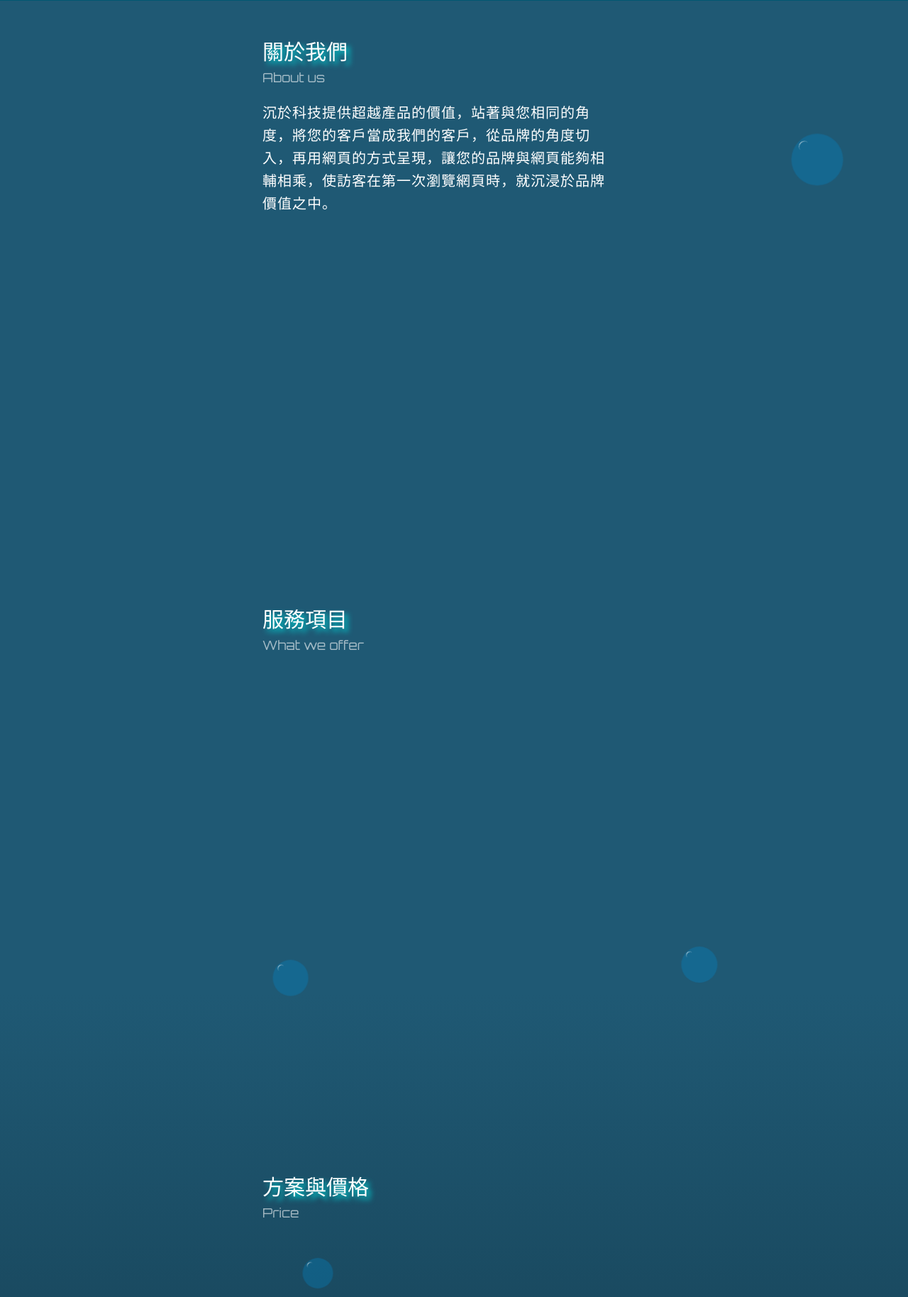
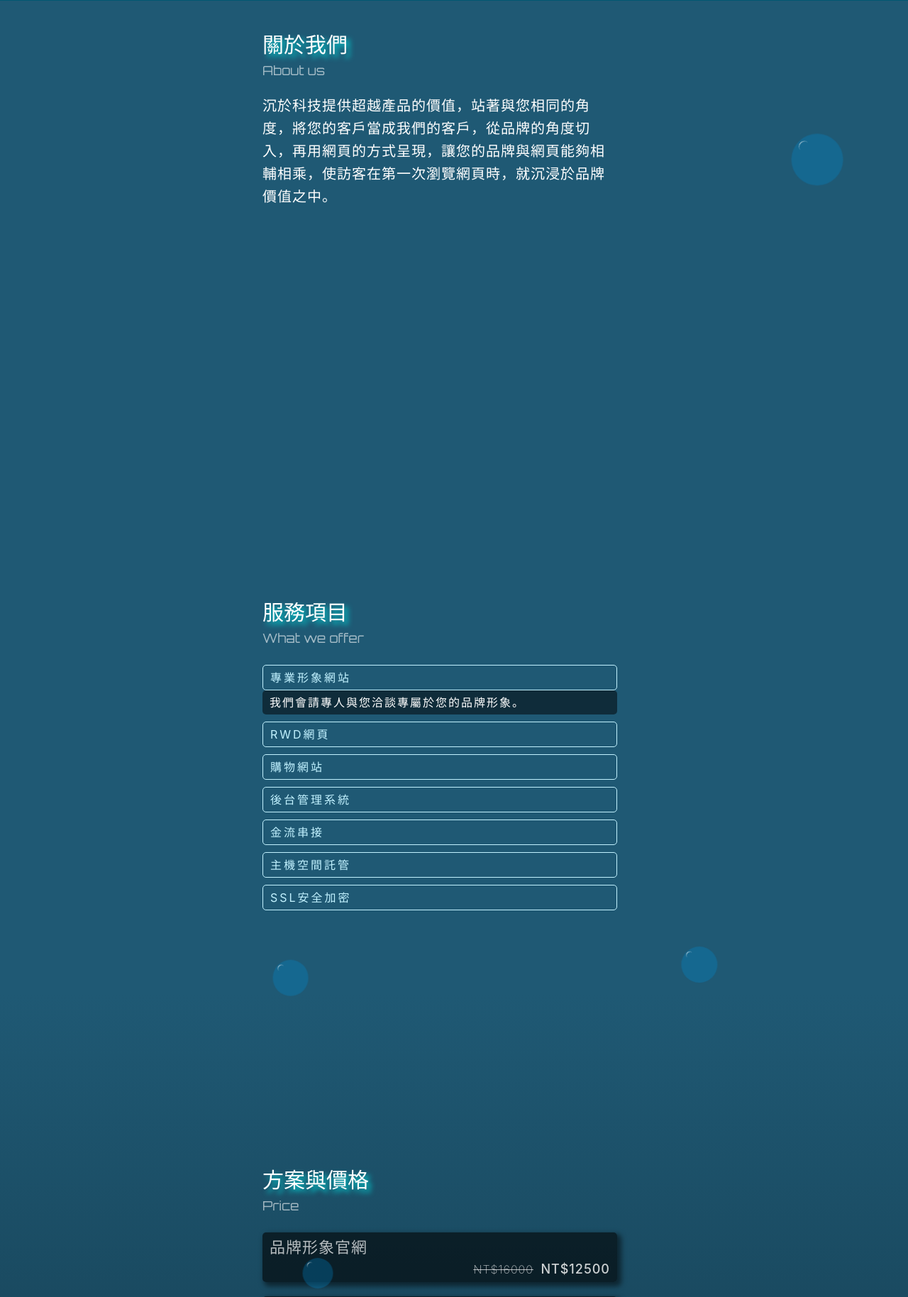
Before and after one commit to c6arliec6en/FishTech, a PHP site: page / in a window 1280 px wide. Shown: the part 799-2627 px from the top of the page at 71% size. Run offline with PHP 8.4, Linux system fonts and the light colour scheme; some libraries are stand-ins or nearby versions.

Commit message:
add price and service section

```diff
--- a/index.html
+++ b/index.html
@@ -27,7 +27,7 @@
   <body data-spy="scroll" data-offset="50" data-target="#sidebar">
     <section id="welcome">
       <div class="fish-wrapper animate__animated animate__fadeInUp">
-        <img src="./images/_4.png" alt="" />
+        <img src="https://i.imgur.com/ME6iWv1.png" alt="" />
         <div class="title">沉於科技</div>
         <div class="subtitle">最懂你需求的軟體設計</div>
       </div>
@@ -82,7 +82,149 @@
           <div class="en-title">
             What we offer
           </div>
-          <div></div>
+          <div class="mt-4">
+            <div class="accordion" id="accordionExample">
+              <div class="list-box">
+                <div
+                  data-toggle="collapse"
+                  data-target="#BusinessWebDesign"
+                  aria-expanded="true"
+                  aria-controls="BusinessWebDesign"
+                  class="list-title"
+                >
+                  專業形象網站
+                </div>
+                <div
+                  id="BusinessWebDesign"
+                  class="collapse show"
+                  data-parent="#accordionExample"
+                >
+                  <div class="box-content">
+                    我們會請專人與您洽談專屬於您的品牌形象。
+                  </div>
+                </div>
+              </div>
+              <div class="list-box">
+                <div
+                  data-toggle="collapse"
+                  data-target="#RWD"
+                  aria-expanded="false"
+                  aria-controls="RWD"
+                  class="list-title"
+                >
+                  RWD網頁
+                </div>
+
+                <div id="RWD" class="collapse" data-parent="#accordionExample">
+                  <div class="box-content">
+                    收縮自如，讓您的訪客不管用手機、平板或電腦都能夠清楚瞭解品牌想闡述的故事。
+                  </div>
+                </div>
+              </div>
+              <div class="list-box">
+                <div
+                  data-toggle="collapse"
+                  data-target="#E-commerce"
+                  aria-expanded="false"
+                  aria-controls="E-commerce"
+                  class="list-title"
+                >
+                  購物網站
+                </div>
+                <div
+                  id="E-commerce"
+                  class="collapse"
+                  data-parent="#accordionExample"
+                >
+                  <div class="box-content">
+                    我們提供 線下轉型線上/線下線上相互串連/純線上 等各種服務。
+                  </div>
+                </div>
+              </div>
+              <div class="list-box">
+                <div
+                  data-toggle="collapse"
+                  data-target="#admin"
+                  aria-expanded="false"
+                  aria-controls="admin"
+                  class="list-title"
+                >
+                  後台管理系統
+                </div>
+                <div
+                  id="admin"
+                  class="collapse"
+                  data-parent="#accordionExample"
+                >
+                  <div class="box-content">
+                    可搭配購物網站，讓商品、資訊能夠依您的需求隨時改變。
+                  </div>
+                </div>
+              </div>
+              <div class="list-box">
+                <div
+                  data-toggle="collapse"
+                  data-target="#MultiplePayment"
+                  aria-expanded="false"
+                  aria-controls="MultiplePayment"
+                  class="list-title"
+                >
+                  金流串接
+                </div>
+
+                <div
+                  id="MultiplePayment"
+                  class="collapse"
+                  data-parent="#accordionExample"
+                >
+                  <div class="box-content">
+                    提供各類型第三方支付串接，例如信用卡、APPLE PAY等等。
+                  </div>
+                </div>
+              </div>
+              <div class="list-box">
+                <div
+                  data-toggle="collapse"
+                  data-target="#Hosting"
+                  aria-expanded="false"
+                  aria-controls="Hosting"
+                  class="list-title"
+                >
+                  主機空間託管
+                </div>
+                <div
+                  id="Hosting"
+                  class="collapse"
+                  data-parent="#accordionExample"
+                >
+                  <div class="box-content">
+                    挑選優質雲端空間放置您專屬的網頁，提供最安全且穩定的服務。
+                  </div>
+                </div>
+              </div>
+              <div class="list-box">
+                <div
+                  data-toggle="collapse"
+                  data-target="#SSL"
+                  aria-expanded="false"
+                  aria-controls="SSL"
+                  class="list-title"
+                >
+                  SSL安全加密
+                </div>
+                <div
+                  id="SSL"
+                  class="collapse"
+                  aria-labelledby="headingThree"
+                  data-parent="#accordionExample"
+                >
+                  <div class="box-content">
+                    增加網站可信度、提升網站SEO
+                  </div>
+                </div>
+              </div>
+            </div>
+          </div>
         </div>
       </section>
       <section id="price">
@@ -92,6 +234,42 @@
           </div>
           <div class="en-title">
             Price
+          </div>
+          <div class="mt-4">
+            <div
+              class="price-box"
+              data-toggle="modal"
+              data-target="#general-web"
+            >
+              <div class="price-title">品牌形象官網</div>
+              <div class="text-right">
+                <span class="high">NT$16000</span>
+                <span class="low">NT$12500</span>
+              </div>
+            </div>
+            <div
+              class="price-box"
+              data-toggle="modal"
+              data-target="#e-com-admin"
+            >
+              <div class="price-title">購物網站＆管理系統</div>
+              <div class="text-right">
+                <span class="high">NT$42000</span>
+                <span class="low">NT$26500</span>
+              </div>
+            </div>
+            <div class="price-box" data-toggle="modal" data-target="#custom">
+              <div class="price-title">全客製化網站</div>
+              <div class="text-right">
+                <span class="low">評估後報價</span>
+              </div>
+            </div>
+          </div>
+          <div class="info">
+            ＊以上皆含半年技術保固支援，後續不收取任何維護費用。
+            <br />
+            <br />
+            ＊如需本公司定期維護與修改網站，將會依據您的需求每年酌收主機托管與網頁修改的費用，詳細資訊請來電洽詢。
           </div>
         </div>
       </section>
@@ -134,6 +312,89 @@
         <div class="bubble-15"></div>
       </div>
     </div>
+
+    <!-- Modal -->
+    <div
+      class="modal fade"
+      id="general-web"
+      tabindex="-1"
+      role="dialog"
+      aria-hidden="true"
+    >
+      <div class="modal-dialog">
+        <div class="modal-content">
+          <div class="modal-header">
+            <h5 class="modal-title">品牌形象官網</h5>
+            <button
+              type="button"
+              class="close"
+              data-dismiss="modal"
+              aria-label="Close"
+            >
+              <span aria-hidden="true">&times;</span>
+            </button>
+          </div>
+          <div class="modal-body">
+            客製化風格套版設計、RWD設計、GA串接、社群媒體串聯、基本後台管理
+          </div>
+        </div>
+      </div>
+    </div>
+
+    <div
+      class="modal fade"
+      id="e-com-admin"
+      tabindex="-1"
+      role="dialog"
+      aria-hidden="true"
+    >
+      <div class="modal-dialog">
+        <div class="modal-content">
+          <div class="modal-header">
+            <h5 class="modal-title">購物網站＆管理系統</h5>
+            <button
+              type="button"
+              class="close"
+              data-dismiss="modal"
+              aria-label="Close"
+            >
+              <span aria-hidden="true">&times;</span>
+            </button>
+          </div>
+          <div class="modal-body">
+            客製化風格、套版購物車設計、RWD設計、金流串接、購物網站專屬後台管理系統
+          </div>
+        </div>
+      </div>
+    </div>
+
+    <div
+      class="modal fade"
+      id="custom"
+      tabindex="-1"
+      role="dialog"
+      aria-hidden="true"
+    >
+      <div class="modal-dialog">
+        <div class="modal-content">
+          <div class="modal-header">
+            <h5 class="modal-title">全客製化網站</h5>
+            <button
+              type="button"
+              class="close"
+              data-dismiss="modal"
+              aria-label="Close"
+            >
+              <span aria-hidden="true">&times;</span>
+            </button>
+          </div>
+          <div class="modal-body">
+            歡迎來電洽詢，沉於科技可為您打造最適合目標客戶的網頁，以及最適合您的操作系統，舉凡特色部落格、預定系統、教學網站等等，只要您有想法，隨時可以跟我們討論！
+          </div>
+        </div>
+      </div>
+    </div>
+
     <script src="main.js"></script>
     <script
       src="https://code.jquery.com/jquery-3.5.1.slim.min.js"
--- a/style.css
+++ b/style.css
@@ -342,11 +342,11 @@ div[class^='bubble-']:after {
 
 .active {
   color: #ffffff !important;
-  text-shadow: 3px 3px 7px darkturquoise;
+  text-shadow: 0px 0px 7px darkturquoise;
 }
 
 .main-content {
-  padding: 50px 70px 50px 30px;
+  padding: 40px 70px 40px 30px;
   max-width: 600px;
   margin: auto;
   position: relative;
@@ -370,5 +370,65 @@ div[class^='bubble-']:after {
   line-height: 1.6;
   letter-spacing: 1px;
   margin-top: 20px;
+  font-weight: 200;
 }
 /*# sourceMappingURL=style.css.map */
+
+.list-box {
+  margin-bottom: 10px;
+}
+
+.list-title {
+  padding: 5px 10px;
+  border: 1px solid;
+  border-radius: 5px;
+  color: #c2f2ff;
+  letter-spacing: 3px;
+  background: transparent;
+  cursor: pointer;
+}
+
+.box-content {
+  letter-spacing: 2px;
+  font-weight: 100;
+  color: #fff;
+  background-color: rgba(0, 0, 0, 0.5);
+  padding: 5px 10px;
+  border-radius: 5px;
+}
+.price-box {
+  background-color: rgba(0, 0, 0, 0.6);
+  border-radius: 5px;
+  padding: 5px 10px;
+  box-shadow: 4px 4px 7px 2px rgba(0, 0, 0, 0.5);
+  cursor: pointer;
+  margin-bottom: 20px;
+  color: rgba(255, 255, 255, 0.7);
+  font-weight: 200;
+  letter-spacing: 1px;
+}
+
+.price-title {
+  font-size: 22px;
+}
+
+.high {
+  text-decoration: line-through;
+}
+
+.low {
+  margin-left: 5px;
+  font-size: 18px;
+  font-weight: 500;
+  color: rgba(255, 255, 255, 0.8);
+}
+
+.modal-content {
+  background-color: rgba(255, 255, 255, 0.9);
+}
+
+.info {
+  font-size: 14px;
+  color: rgba(255, 255, 255, 0.6);
+  padding: 0px 5px;
+}
```
